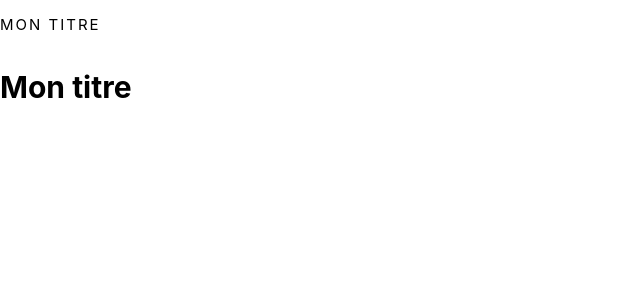
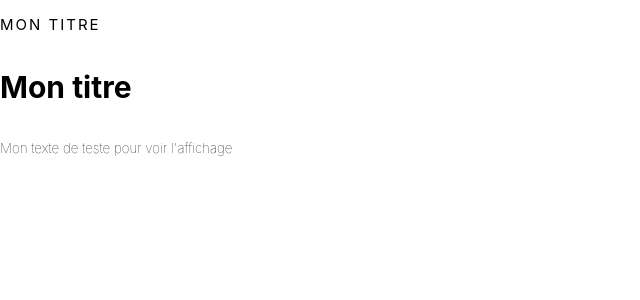
Before and after one commit to elprofa/Dubani-website, a Next.js app: page /teste in a window 1280 px wide. Shown: the top 300 px of the page, without its empty margins (0-640 px from the left). Built offline with nearby package versions, Linux system fonts and the light colour scheme.

Commit message:
TextAtomOk

```diff
--- /dev/null
+++ b/pages/components/Texte/Texte.stc.js
@@ -0,0 +1,12 @@
+import styled from "styled-components";
+
+export const TexteStc = styled.p`
+    font-size: smaller;
+    padding-bottom: 10px;
+    font-weight: 100;
+    text-align: justify;
+    position: relative;
+    color: ${props => props.color || "#000"};
+
+`;
+export default TexteStc;
--- /dev/null
+++ b/pages/components/Texte/index.js
@@ -0,0 +1,9 @@
+import { TexteStc } from './Texte.stc';
+
+const Texte = (props) => {
+  const { texte, color } = props;
+
+  return <TexteStc color={color}>{texte}</TexteStc>;
+};
+
+export default Texte;
--- a/pages/teste.js
+++ b/pages/teste.js
@@ -2,7 +2,8 @@ import React from 'react'
 import Titre from './components/Titre';
 import SousTitre from './components/SousTitre';
 import { Row, Col } from 'reactstrap';
-import Menu from './components/MenuHamb';
+import Texte from './components/Texte';
+//import Menu from './components/MenuHamb';
 
 
 export default function teste() {
@@ -12,6 +13,7 @@ export default function teste() {
                 <Col>
                     <SousTitre color='#000000' texte='Mon titre' />
                     <Titre color='#000000' texte='Mon titre' />
+                    <Texte color='#000000' texte="Mon texte de teste pour voir l'affichage" />
                 </Col>
 
                 <Col>
```
